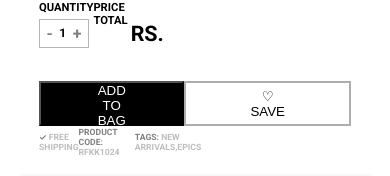
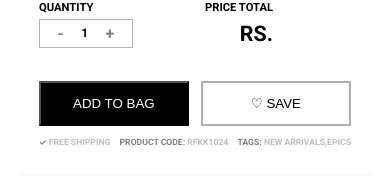
Before and after one commit to shanumm/bookecommerce, a React (Create React App) app: page /book/1 in a window 390 px wide. Shown: the part 438-614 px from the top of the page. Built offline with nearby package versions, Linux system fonts and the light colour scheme; no server answers; the database is empty.

Commit message:
changes responsive

```diff
--- a/src/components/BookForm/bookform.css
+++ b/src/components/BookForm/bookform.css
@@ -46,3 +46,9 @@
 .forminput[type="submit"]:active {
   background-color: #0044aa;
 }
+@media (max-width: 769px) {
+  .form-container {
+    padding: 1.5rem;
+    border: 1px solid red;
+  }
+}
--- a/src/modules/Styles/cartProduct.css
+++ b/src/modules/Styles/cartProduct.css
@@ -26,7 +26,7 @@
   height: 100%;
   width: 100%;
   -o-object-fit: cover;
-     object-fit: cover;
+  object-fit: cover;
 }
 .cartProductSection1 > :nth-child(1) > :nth-child(2) {
   height: 10%;
@@ -166,7 +166,7 @@
   height: 1.5rem;
   width: 1.2rem;
   -o-object-fit: contain;
-     object-fit: contain;
+  object-fit: contain;
 }
 .cartProductSection2 > :nth-child(1) > :nth-child(2) {
   height: 1.2px;
@@ -201,7 +201,8 @@
   font-weight: 100;
   font-size: 0.8rem;
 }
-.cartProductSection2 > :nth-child(2), .cartProductSection2 > :nth-child(3) {
+.cartProductSection2 > :nth-child(2),
+.cartProductSection2 > :nth-child(3) {
   height: 8vh;
   width: 100%;
   margin-top: 1rem;
@@ -212,11 +213,12 @@
   align-items: center;
   font-size: 0.6rem;
 }
-.cartProductSection2 > :nth-child(2) img, .cartProductSection2 > :nth-child(3) img {
+.cartProductSection2 > :nth-child(2) img,
+.cartProductSection2 > :nth-child(3) img {
   height: 1.5rem;
   width: 1.2rem;
   -o-object-fit: contain;
-     object-fit: contain;
+  object-fit: contain;
 }
 
 .cartProductSection3 {
@@ -312,8 +314,23 @@
     height: auto;
     margin-bottom: 1rem;
   }
+  .cartProductSection1 > :nth-child(2) > :nth-child(6) {
+    width: 75%;
+  }
+  .cartProductSection1 > :nth-child(2) > :nth-child(7) {
+    width: 75%;
+  }
   .cartProductSection1 > :nth-child(2) > :nth-child(8) {
     width: 100%;
+  }
+  .cartProductSection1 > :nth-child(2) > :nth-child(8) > :nth-child(1) {
+    padding: 0rem 2rem;
+  }
+  .cartProductSection1 > :nth-child(2) > :nth-child(8) > :nth-child(2) {
+    padding: 0rem 3rem;
+  }
+  .cartProductSection1 > :nth-child(2) > :nth-child(9) {
+    width: 90%;
   }
   .cartProductSection2 {
     height: 60vh;
@@ -335,4 +352,27 @@
   .navRightSide > div:nth-of-type(3) > div {
     margin: 0 10px !important;
   }
-}/*# sourceMappingURL=cartProduct.css.map */
+} /*# sourceMappingURL=cartProduct.css.map */
+@media (max-width: 1180px) {
+  .cartProductSection1 > :nth-child(2) > :nth-child(2) {
+    width: auto;
+  }
+  .cartProductSection1 > :nth-child(2) > :nth-child(6) {
+    width: 75%;
+  }
+  .cartProductSection1 > :nth-child(2) > :nth-child(7) {
+    width: 75%;
+  }
+  .cartProductSection1 > :nth-child(2) > :nth-child(8) {
+    width: 100%;
+  }
+  .cartProductSection1 > :nth-child(2) > :nth-child(8) > :nth-child(1) {
+    padding: 0rem 2rem;
+  }
+  .cartProductSection1 > :nth-child(2) > :nth-child(8) > :nth-child(2) {
+    padding: 0rem 3rem;
+  }
+  .cartProductSection1 > :nth-child(2) > :nth-child(9) {
+    width: 100%;
+  }
+}
--- a/src/modules/Styles/dashboard.css
+++ b/src/modules/Styles/dashboard.css
@@ -157,4 +157,9 @@
     outline: none;
     box-shadow: 0 2px 8px rgba(0, 0, 0, 0.2);
   }
-}/*# sourceMappingURL=dashboard.css.map */
+} /*# sourceMappingURL=dashboard.css.map */
+@media (max-width: 1105px) {
+  .dashboardButtons > button:nth-of-type(1) {
+    padding-right: 2.7rem;
+  }
+}
--- a/src/modules/Styles/shipping.css
+++ b/src/modules/Styles/shipping.css
@@ -90,6 +90,7 @@
   outline: none;
   padding: 12px;
   width: 40%;
+  padding-right: 2.7rem;
 }
 
 .ShippingButtons > button:nth-of-type(2) {
@@ -148,4 +149,9 @@
   .summaryBox_container_items > div > :nth-child(1) > :nth-child(2) {
     width: 80%;
   }
-}/*# sourceMappingURL=shipping.css.map */
+} /*# sourceMappingURL=shipping.css.map */
+@media (max-width: 768px) {
+  .ShippingButtons > button:nth-of-type(1) {
+    padding-right: 2.7rem;
+  }
+}
```
